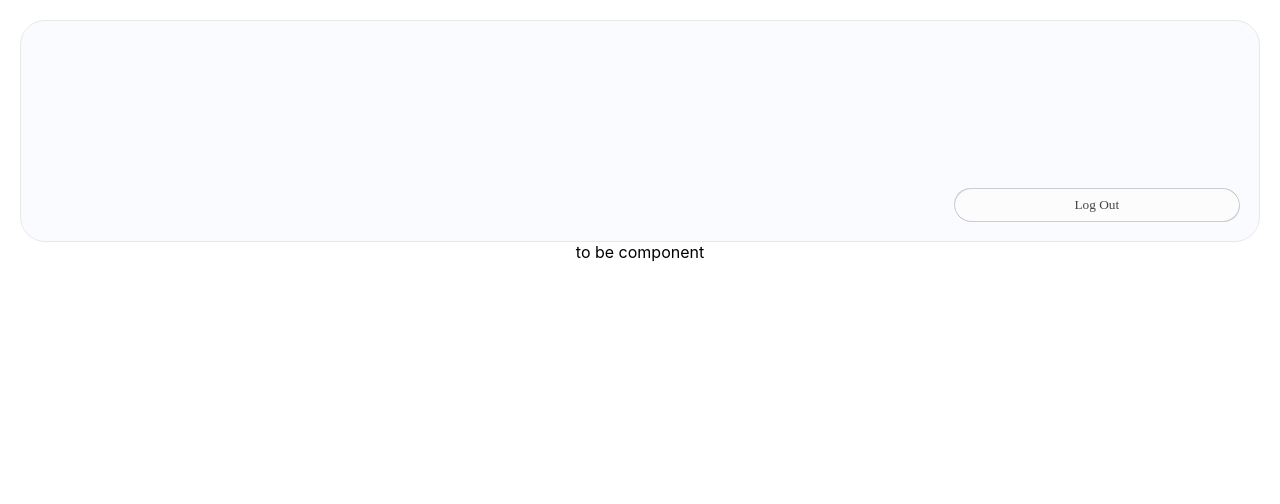
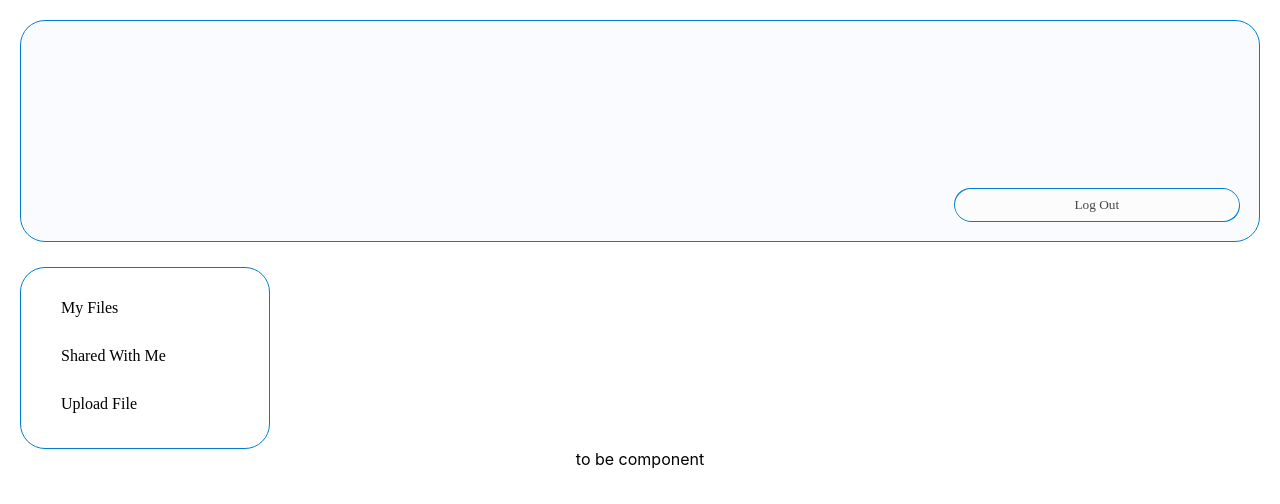
Before and after one commit to dndonev/FMI_WEBTEX_2021_PROJECT, a React (Create React App) app in the folder client/: page / in a window 1280 px wide. Shown: the top 504 px of the page. Built offline with nearby package versions, Linux system fonts and the light colour scheme.

Commit message:
Add initial main screen styles

```diff
--- a/client/src/_variables.scss
+++ b/client/src/_variables.scss
@@ -1,6 +1,7 @@
 /* COLORS */
 $button-color:#fcfcfd;
 $button-hover-color: #007dd1;
+$button-text-color: #464646;
 
 /* STYLE VALUES */
 $container-border-bottom: 1px solid rgb(232, 232, 232);
--- a/client/src/components/main/main.component.tsx
+++ b/client/src/components/main/main.component.tsx
@@ -1,6 +1,8 @@
 import React from 'react'
 
 import './main.styles.scss'
+
+import SideBarComponent from './../sidebar/sidebar.component'
 
 const MainComponent = () => {
 	return (
@@ -8,7 +10,9 @@ const MainComponent = () => {
 			<div className="header">
 				<button className="login-button" type="button">log out</button>
 			</div>
-			<div className="siderbar"></div>
+			<div className="sidebar">
+				<SideBarComponent />
+			</div>
 			<div className="files-container">
 				<div className="search-box">to be component</div>
 				<div className="file-container"></div>
--- a/client/src/components/main/main.styles.scss
+++ b/client/src/components/main/main.styles.scss
@@ -17,9 +17,11 @@
 		border-top: $container-border-top;
 		border-left: $container-border-left;
 		border-right: $container-border-right;
+		border-color: $button-hover-color;
 
 		background-color: #fafbff;
 
+		font-family: $regular-text-font;
 
 		.login-button {
 			background-color: $button-color;
@@ -27,18 +29,22 @@
 			padding: 8px 10%;
 			font-family: $regular-text-font;
 			text-transform: capitalize;
-			color:#464646;
+			color: $button-text-color;
 			border: 0;
 			cursor: pointer;
 			outline: 0;
 			border-radius: 25px;
-			box-shadow: -0.5px -0.5px 0.5px 0.5px rgba(0, 0, 0, 0.19), 0.5px 0.5px 0.5px 0.5px rgba(0, 0, 0, 0.19);
-			background-color:  $button-color;
+			box-shadow: -0.5px -0.5px 0.5px 0.5px $button-hover-color, 0.5px 0.5px 0.5px 0.5px $button-hover-color;
+			background-color: $button-color;
 
 			&:hover {
 					background-color: $button-hover-color;
 					transition:0.7s;
 			}
+		}
 	}
+
+	.sidebar {
+		margin-top: 25px;
 	}
 }
--- a/client/src/components/sidebar/sidebar.styles.scss
+++ b/client/src/components/sidebar/sidebar.styles.scss
@@ -12,7 +12,7 @@
 	border-top: $container-border-top;
 	border-left: $container-border-left;
 	border-right: $container-border-right;
-
+	border-color: $button-hover-color;
 
 	.nav-list {
 		list-style:  none;
@@ -25,7 +25,7 @@
 		}
 		li:hover {
 			font-weight: bold;
-
+			color: $button-hover-color;
 		}
 	}
 }
```
